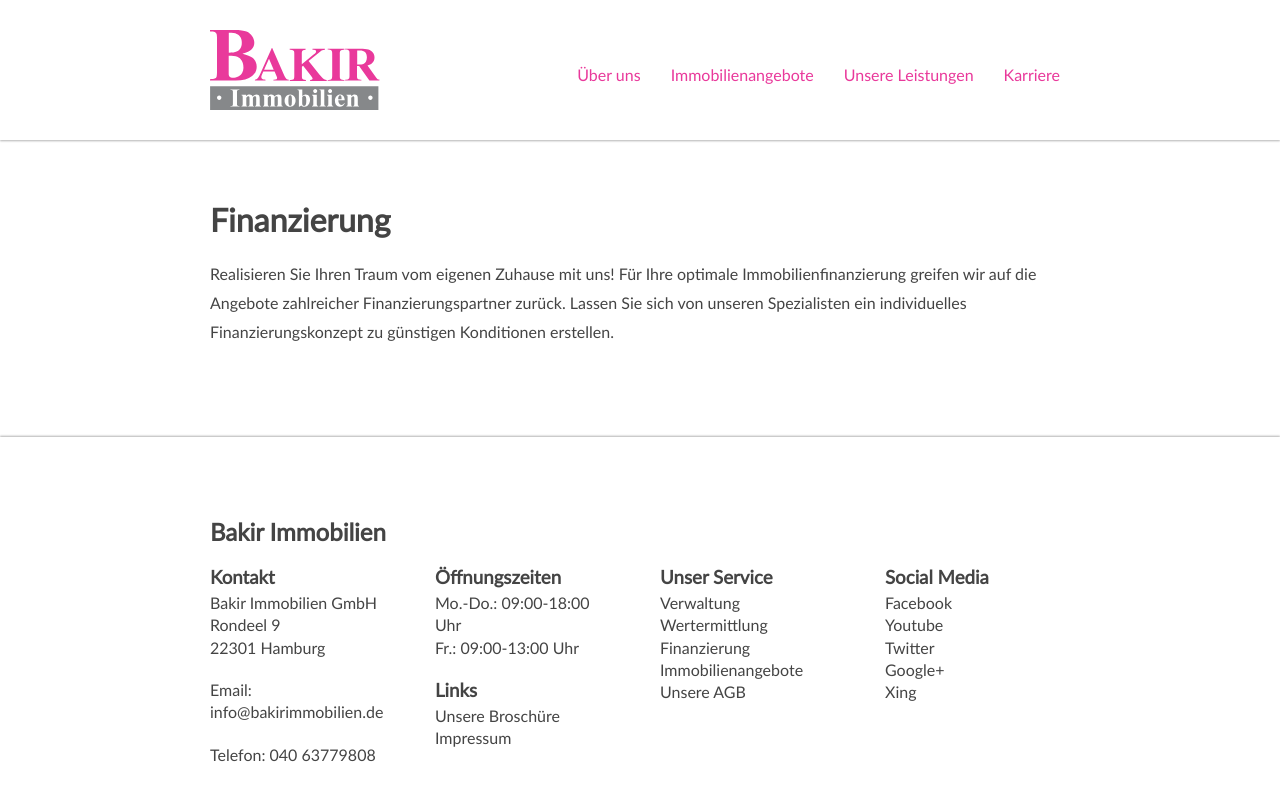
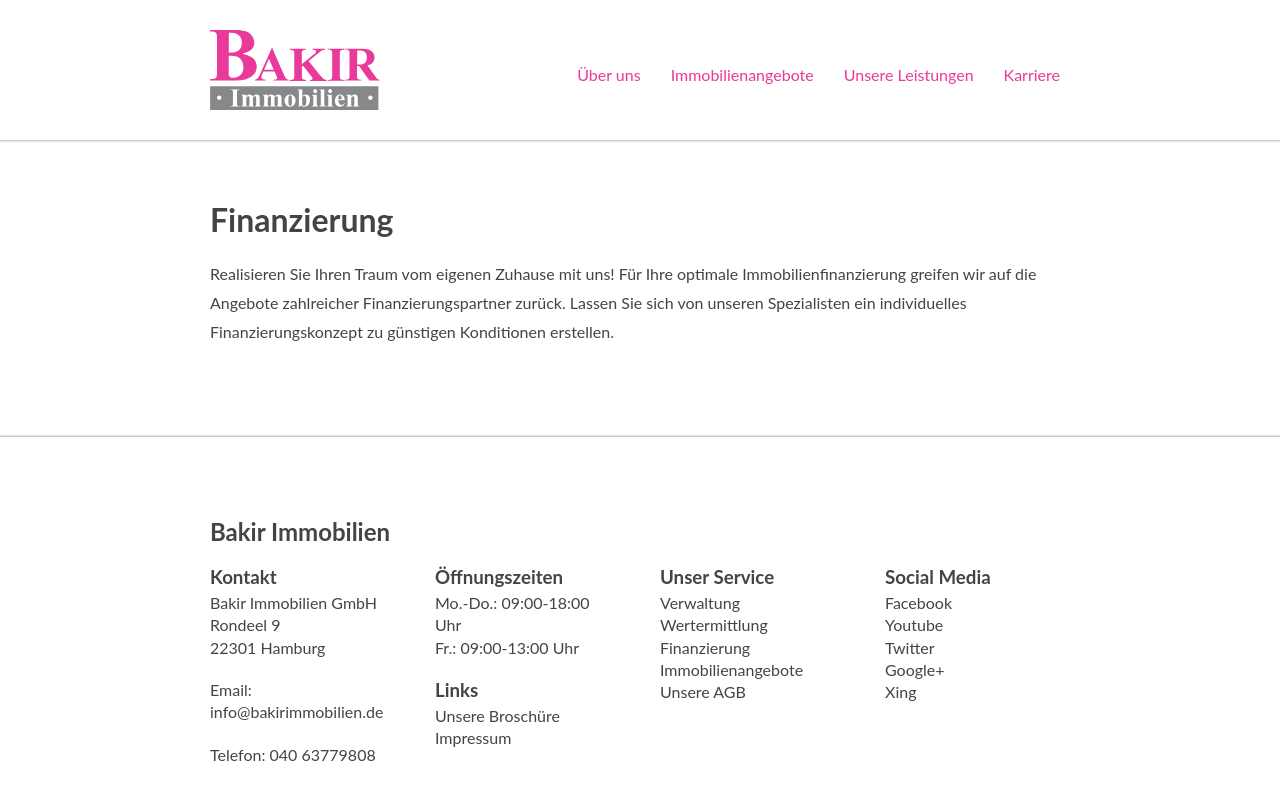
Before and after one commit to bakirnetwork/bakirimmobilien_de, a Jekyll site: the page built from finanzierung.md, in a window 1280 px wide. Shown: the top 801 px of the page. Built offline with Jekyll 4.4.1, drawn with Linux system fonts in a browser that asks for light colours; nearby versions of some CDN libraries; some web fonts are replaced.

Commit message:
Lato Schriftart wird jetzt verwendet

```diff
--- a/assets/css/_base.sass
+++ b/assets/css/_base.sass
@@ -1,9 +1,3 @@
-@font-face
-	font-family: 'Lato'
-	font-style: normal
-	font-weight: 400
-	src: local('Lato Regular'), local('Lato-Regular'), url(http://fonts.gstatic.com/s/lato/v11/MDadn8DQ_3oT6kvnUq_2rxTbgVql8nDJpwnrE27mub0.woff2) format('woff2')
-
 *
 	box-sizing: border-box
 
--- /dev/null
+++ b/assets/css/_fonts.scss
@@ -0,0 +1,32 @@
+@font-face {
+	font-family: "Lato";
+	font-style: normal;
+	font-weight: 100;
+	src: url("../fonts/lato/lato-thin.eot");
+	src: url("../fonts/lato/lato-thin.eot?#iefix") format("embedded-opentype"),
+	     url("../fonts/lato/lato-thin.woff") format("woff"),
+	     url("../fonts/lato/lato-thin.ttf") format("truetype"),
+	     url("../fonts/lato/lato-thin.svg#webfont") format("svg");
+}
+
+@font-face {
+	font-family: "Lato";
+	font-style: normal;
+	font-weight: 400;
+	src: url("../fonts/lato/lato-regular.eot");
+	src: url("../fonts/lato/lato-regular.eot?#iefix") format("embedded-opentype"),
+	     url("../fonts/lato/lato-regular.woff") format("woff"),
+	     url("../fonts/lato/lato-regular.ttf") format("truetype"),
+	     url("../fonts/lato/lato-regular.svg#webfont") format("svg");
+}
+
+@font-face {
+	font-family: "Lato";
+	font-style: normal;
+	font-weight: 900;
+	src: url("../fonts/lato/lato-black.eot");
+	src: url("../fonts/lato/lato-black.eot?#iefix") format("embedded-opentype"),
+	     url("../fonts/lato/lato-black.woff") format("woff"),
+	     url("../fonts/lato/lato-black.ttf") format("truetype"),
+	     url("../fonts/lato/lato-black.svg#webfont") format("svg");
+}
--- a/assets/css/main.sass
+++ b/assets/css/main.sass
@@ -19,8 +19,9 @@
 	*zoom: 1
 
 @import normalize
+@import fonts
+@import base
 @import grid
-@import base
 @import header
 @import contact
 @import modules
```
